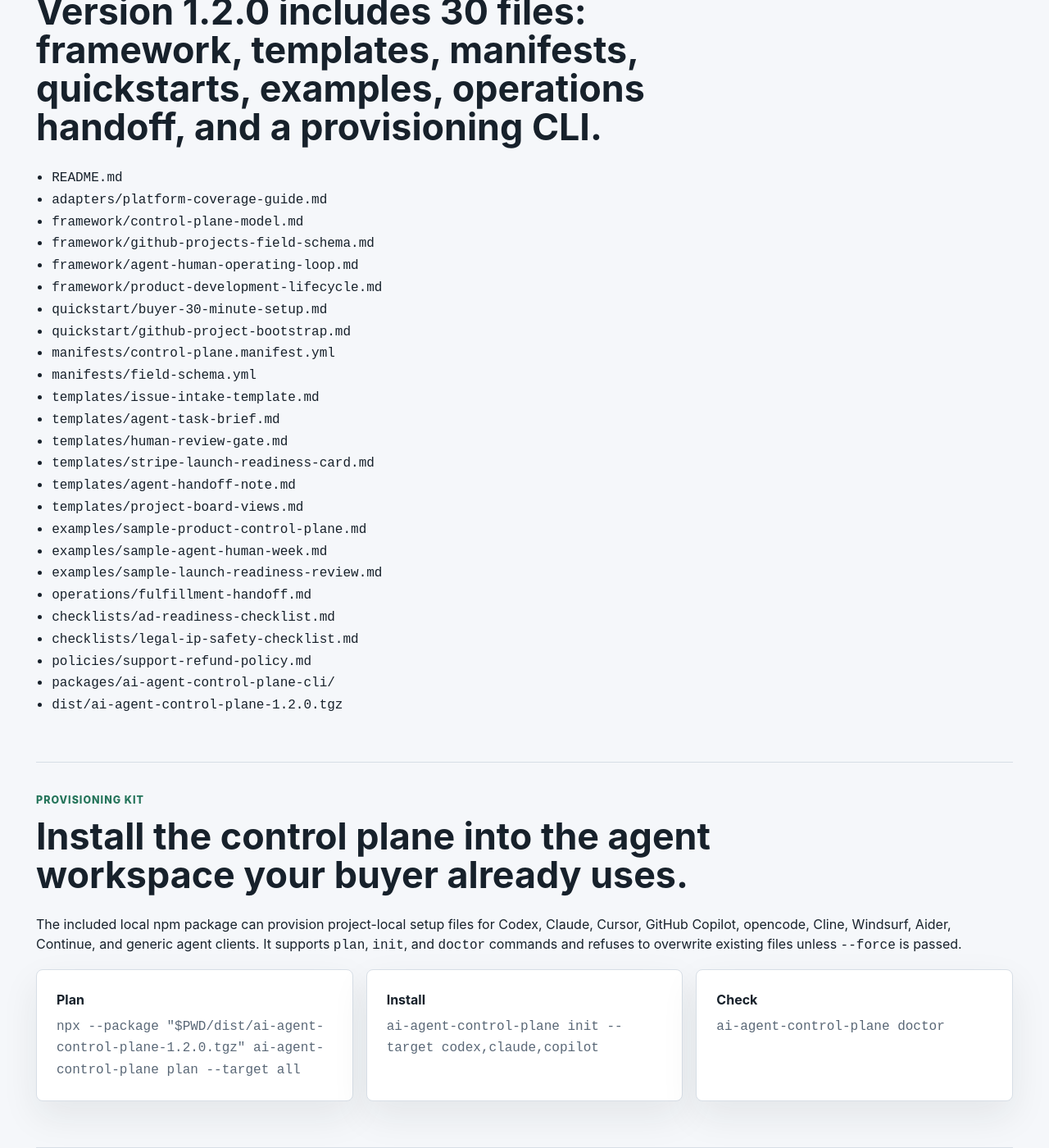
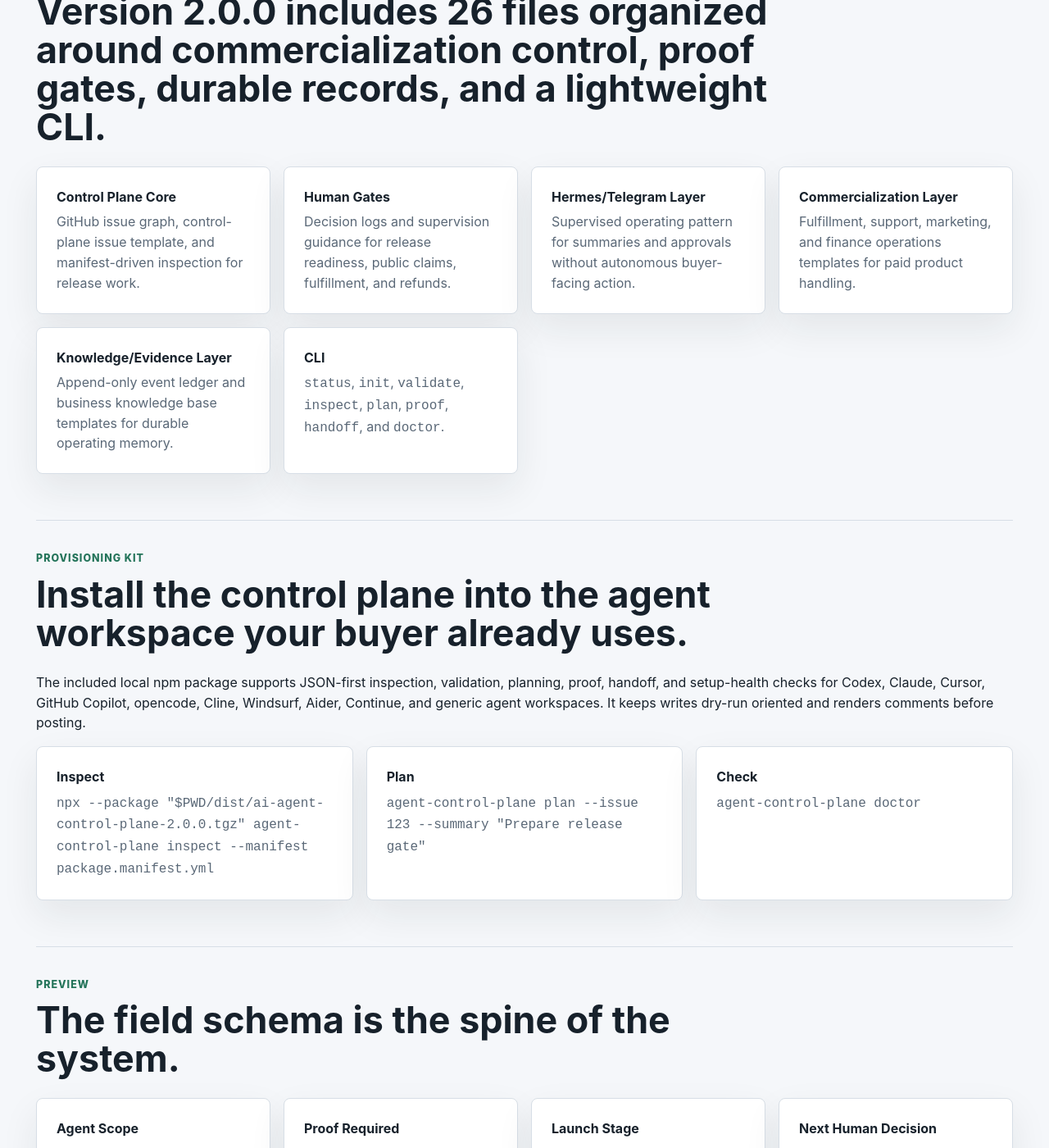
Before and after one commit to ssmanji89/sulemanji-port, a Jekyll site: the page built from products/ai-agent-control-plane.md, in a window 1280 px wide and 1400 px high, scrolled down 1950 px. Shown: the whole window at 82% size. Built offline with Jekyll 4.4.1, drawn with Linux system fonts in a browser that asks for light colours; some of the changed text lies outside the part shown.

Commit message:
content: advertise AI Agent Control Plane v2

```diff
--- a/_control-plane/product-candidates.yml
+++ b/_control-plane/product-candidates.yml
@@ -50,9 +50,9 @@ candidates:
   operationalization:
     private_artifact_repo: ssmanji89/sulemanji-ip-products
     private_package_source: products/ai-agent-control-plane
-    private_package_artifact: products/ai-agent-control-plane/releases/v1.2.0/ai-agent-control-plane-v1.2.0.zip
-    package_version: 1.2.0
-    advertised_file_count: 30
+    private_package_artifact: products/ai-agent-control-plane/releases/v2.0.0/ai-agent-control-plane-v2.0.0.zip
+    package_version: 2.0.0
+    advertised_file_count: 26
     public_page: products/ai-agent-control-plane.md
     public_page_status: flagship-published
     stripe_product_id: prod_UZY0qM8Os33GBv
--- a/products/ai-agent-control-plane.md
+++ b/products/ai-agent-control-plane.md
@@ -6,9 +6,9 @@ permalink: /products/ai-agent-control-plane
 ---
 
 <div class="command-header">
-  <p class="command-eyebrow">Flagship AI Tooling Product / Version 1.2.0 / $149</p>
+  <p class="command-eyebrow">Flagship AI Tooling Product / Version 2.0.0 / $149</p>
   <h1>AI Agent Control Plane</h1>
-  <p class="command-lede">For technical solo builders and small teams already using GitHub and coding agents: use GitHub Projects as the shared operating layer for agent tasks, human review gates, proof artifacts, launch readiness, Stripe commercialization, and project-local agent setup.</p>
+  <p class="command-lede">For technical solo builders and small teams already using GitHub and coding agents: use one control surface to coordinate agent work, human approval gates, release evidence, commercialization readiness, and buyer delivery boundaries.</p>
   <div class="command-actions">
     <a href="https://buy.stripe.com/dRm5kF5AY1wCbkV2eq3oA09" class="btn btn-primary">Buy AI Agent Control Plane for $149</a>
     <a href="#inside" class="btn btn-outline">See what is inside</a>
@@ -46,44 +46,25 @@ permalink: /products/ai-agent-control-plane
 
 <section class="command-section" id="inside">
   <div class="section-kicker">Inside the product</div>
-  <h2>Version 1.2.0 includes 30 files: framework, templates, manifests, quickstarts, examples, operations handoff, and a provisioning CLI.</h2>
-  <ul>
-    <li><code>README.md</code></li>
-    <li><code>adapters/platform-coverage-guide.md</code></li>
-    <li><code>framework/control-plane-model.md</code></li>
-    <li><code>framework/github-projects-field-schema.md</code></li>
-    <li><code>framework/agent-human-operating-loop.md</code></li>
-    <li><code>framework/product-development-lifecycle.md</code></li>
-    <li><code>quickstart/buyer-30-minute-setup.md</code></li>
-    <li><code>quickstart/github-project-bootstrap.md</code></li>
-    <li><code>manifests/control-plane.manifest.yml</code></li>
-    <li><code>manifests/field-schema.yml</code></li>
-    <li><code>templates/issue-intake-template.md</code></li>
-    <li><code>templates/agent-task-brief.md</code></li>
-    <li><code>templates/human-review-gate.md</code></li>
-    <li><code>templates/stripe-launch-readiness-card.md</code></li>
-    <li><code>templates/agent-handoff-note.md</code></li>
-    <li><code>templates/project-board-views.md</code></li>
-    <li><code>examples/sample-product-control-plane.md</code></li>
-    <li><code>examples/sample-agent-human-week.md</code></li>
-    <li><code>examples/sample-launch-readiness-review.md</code></li>
-    <li><code>operations/fulfillment-handoff.md</code></li>
-    <li><code>checklists/ad-readiness-checklist.md</code></li>
-    <li><code>checklists/legal-ip-safety-checklist.md</code></li>
-    <li><code>policies/support-refund-policy.md</code></li>
-    <li><code>packages/ai-agent-control-plane-cli/</code></li>
-    <li><code>dist/ai-agent-control-plane-1.2.0.tgz</code></li>
-  </ul>
+  <h2>Version 2.0.0 includes 26 files organized around commercialization control, proof gates, durable records, and a lightweight CLI.</h2>
+  <div class="proof-grid">
+    <div><strong>Control Plane Core</strong><span>GitHub issue graph, control-plane issue template, and manifest-driven inspection for release work.</span></div>
+    <div><strong>Human Gates</strong><span>Decision logs and supervision guidance for release readiness, public claims, fulfillment, and refunds.</span></div>
+    <div><strong>Hermes/Telegram Layer</strong><span>Supervised operating pattern for summaries and approvals without autonomous buyer-facing action.</span></div>
+    <div><strong>Commercialization Layer</strong><span>Fulfillment, support, marketing, and finance operations templates for paid product handling.</span></div>
+    <div><strong>Knowledge/Evidence Layer</strong><span>Append-only event ledger and business knowledge base templates for durable operating memory.</span></div>
+    <div><strong>CLI</strong><span><code>status</code>, <code>init</code>, <code>validate</code>, <code>inspect</code>, <code>plan</code>, <code>proof</code>, <code>handoff</code>, and <code>doctor</code>.</span></div>
+  </div>
 </section>
 
 <section class="command-section">
   <div class="section-kicker">Provisioning Kit</div>
   <h2>Install the control plane into the agent workspace your buyer already uses.</h2>
-  <p>The included local npm package can provision project-local setup files for Codex, Claude, Cursor, GitHub Copilot, opencode, Cline, Windsurf, Aider, Continue, and generic agent clients. It supports <code>plan</code>, <code>init</code>, and <code>doctor</code> commands and refuses to overwrite existing files unless <code>--force</code> is passed.</p>
+  <p>The included local npm package supports JSON-first inspection, validation, planning, proof, handoff, and setup-health checks for Codex, Claude, Cursor, GitHub Copilot, opencode, Cline, Windsurf, Aider, Continue, and generic agent workspaces. It keeps writes dry-run oriented and renders comments before posting.</p>
   <div class="proof-grid">
-    <div><strong>Plan</strong><span><code>npx --package "$PWD/dist/ai-agent-control-plane-1.2.0.tgz" ai-agent-control-plane plan --target all</code></span></div>
-    <div><strong>Install</strong><span><code>ai-agent-control-plane init --target codex,claude,copilot</code></span></div>
-    <div><strong>Check</strong><span><code>ai-agent-control-plane doctor</code></span></div>
+    <div><strong>Inspect</strong><span><code>npx --package "$PWD/dist/ai-agent-control-plane-2.0.0.tgz" agent-control-plane inspect --manifest package.manifest.yml</code></span></div>
+    <div><strong>Plan</strong><span><code>agent-control-plane plan --issue 123 --summary "Prepare release gate"</code></span></div>
+    <div><strong>Check</strong><span><code>agent-control-plane doctor</code></span></div>
   </div>
 </section>
 
@@ -101,7 +82,7 @@ permalink: /products/ai-agent-control-plane
 <section class="command-section">
   <div class="section-kicker">Operating Loop</div>
   <h2>Agents move work. Humans own acceptance.</h2>
-  <p>The package gives you a repeatable loop: shape the work, prepare the agent brief, dispatch the agent, record proof, run a human review gate, harden the artifact, and only then move to launch. The point is not to slow the agent down. The point is to stop agent work from becoming unverifiable product debt.</p>
+  <p>The package gives you a repeatable loop: shape the work, prepare the agent brief, dispatch the agent, record proof, run a human gate, harden the artifact, and only then move to launch, fulfillment, or public claims. The point is not to slow the agent down. The point is to stop agent work from becoming unverifiable product debt or uncontrolled buyer operations.</p>
 </section>
 
 <section class="command-section">
@@ -130,7 +111,7 @@ permalink: /products/ai-agent-control-plane
   <div class="section-kicker">Delivery and support</div>
   <h2>Manual fulfillment, clear scope, and buyer-owned implementation.</h2>
   <ul>
-    <li>Delivery is manual email fulfillment of the current version 1.2.0 ZIP after Stripe payment confirmation.</li>
+    <li>Delivery is manual email fulfillment of the current version 2.0.0 ZIP after Stripe payment confirmation.</li>
     <li>Expected delivery window is one business day while the fulfillment path remains manual.</li>
     <li>Included support covers package access, broken-file replacement, and clarification of the included templates.</li>
     <li>Not included: custom setup, private implementation, third-party platform support, custom GitHub Project administration, or consulting.</li>
@@ -141,7 +122,7 @@ permalink: /products/ai-agent-control-plane
 
 <section class="command-section principles-panel">
   <h2>Checkout</h2>
-  <p>One-time Stripe checkout for the version 1.2.0 ZIP. Delivery is manual email fulfillment after payment confirmation. The product is delivered as editable Markdown files plus a local npm package that can install project-local instructions for Codex, Claude, Cursor, GitHub Copilot, opencode, Cline, Windsurf, Aider, Continue, and generic agent workspaces.</p>
+  <p>One-time Stripe checkout for the version 2.0.0 ZIP. Delivery is manual email fulfillment after payment confirmation. The product is delivered as editable Markdown files plus a local npm package for inspecting commercialization assets, validating issue records, and rendering plan, proof, and handoff comments for Codex, Claude, Cursor, GitHub Copilot, opencode, Cline, Windsurf, Aider, Continue, and generic agent workspaces.</p>
   <div class="command-actions">
     <a href="https://buy.stripe.com/dRm5kF5AY1wCbkV2eq3oA09" class="btn btn-primary">Buy for $149</a>
     <a href="#ask-before-buying" class="btn btn-outline">Ask before buying</a>
```
Also changed, not shown: _control-plane/public-product-metadata/ai-agent-control-plane.yml (+13 -10 lines), _control-plane/v2-drafts/ai-agent-control-plane-v2-release-checklist.md (added, +44 -0 lines), _control-plane/v2-drafts/ai-agent-control-plane-v2-storefront-draft.md (added, +124 -0 lines), docs/superpowers/specs/2026-05-23-ai-agent-control-plane-v2-storefront-direction.md (added, +77 -0 lines), products/index.md (+1 -1 lines), scripts/validate_product_ad_readiness.py (+7 -2 lines), 1 other file.
